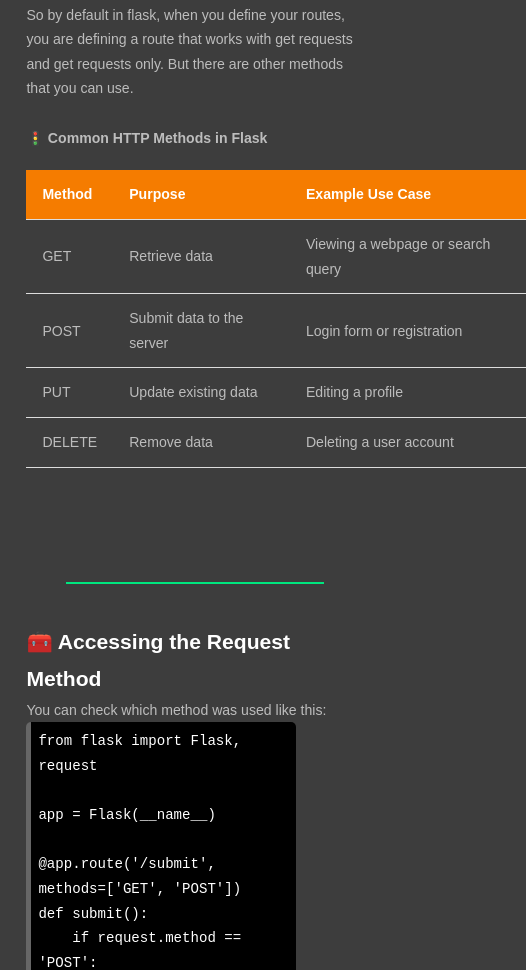
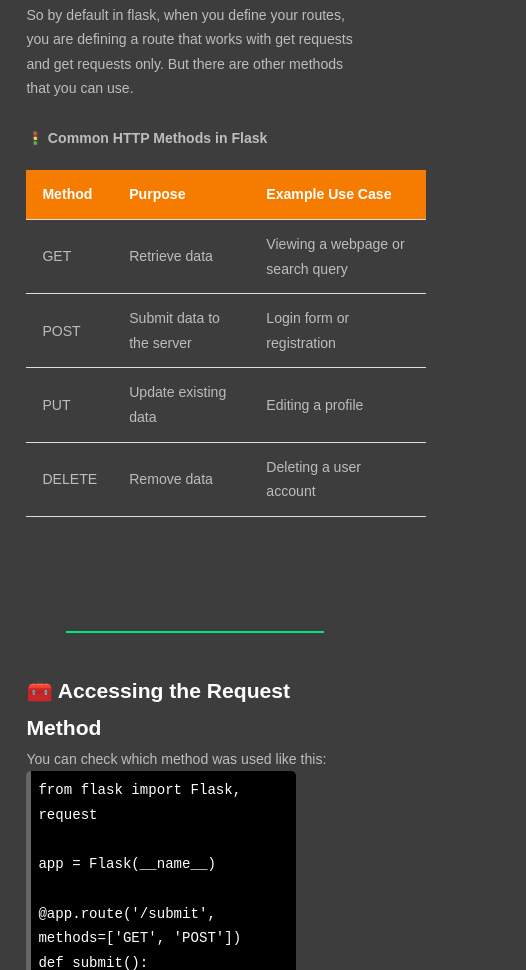
Before and after one commit to sajjad-jafri/tutorialWebsiteWithHTMLCSS, a plain HTML site: page flask/flaskIntro.html in a window 390 px wide. Shown: the part 2412-3382 px from the top of the page, 526 px wide, since content can reach past the window. Drawn offline with Linux system fonts and the light colour scheme.

Commit message:
table adjusted

```diff
--- a/flask/flaskIntro.html
+++ b/flask/flaskIntro.html
@@ -47,7 +47,7 @@
   }
   @media (max-width: 600px) {
     table {
-      min-width: 500px; /* Ensures horizontal scroll */
+      min-width: 400px; /* Ensures horizontal scroll */
     }
   }
 
```
